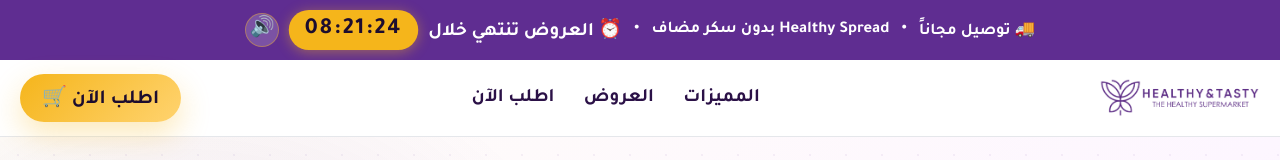
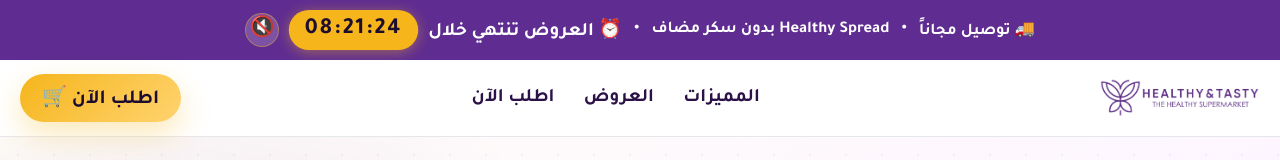
Before and after one commit to mostafaelnemer/healty-spread-landing-page, a React (Vite) app: page / in a window 1280 px wide. Shown: the top 160 px of the page. Built offline with nearby package versions, Linux system fonts and the light colour scheme.

Commit message:
disable timer sound

```diff
--- a/src/components/CountdownTimer.jsx
+++ b/src/components/CountdownTimer.jsx
@@ -12,7 +12,7 @@ function getNextMidnight(from) {
 }
 
 // ── Shared sound state (all timer instances stay in sync) ──
-let soundEnabled = localStorage.getItem(SOUND_KEY) !== 'off';
+let soundEnabled = false;
 const soundListeners = new Set();
 
 function setSharedSound(enabled) {
```
